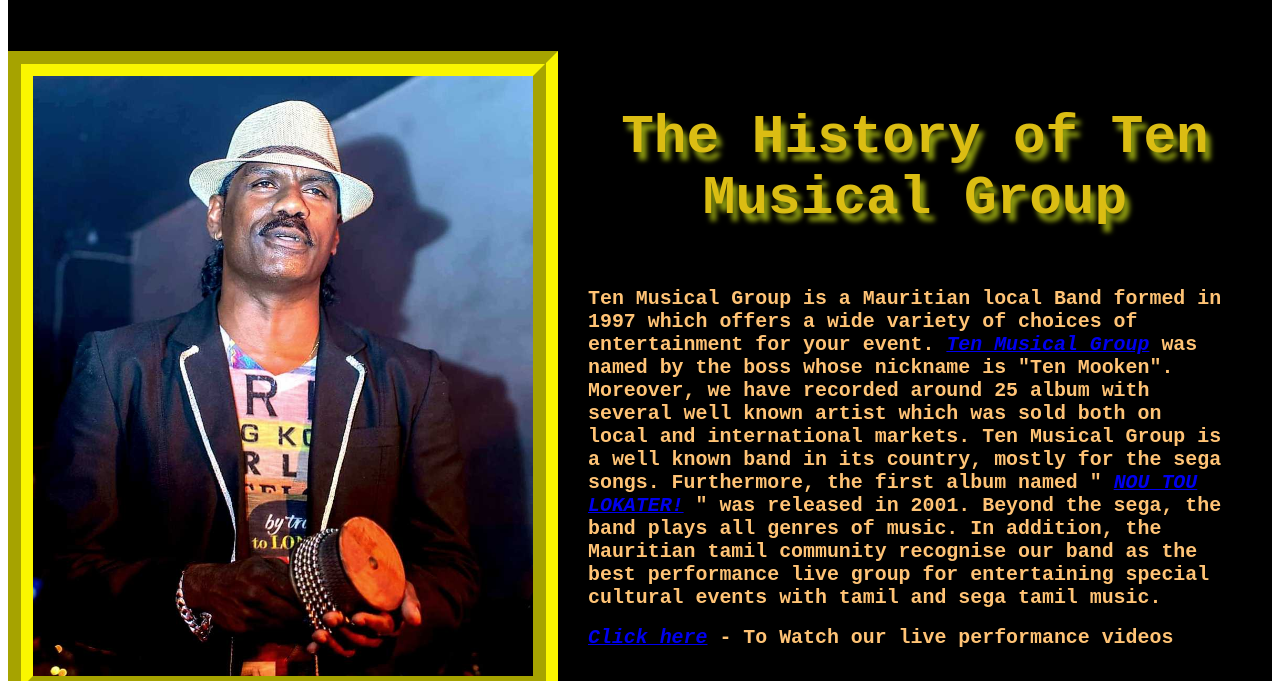
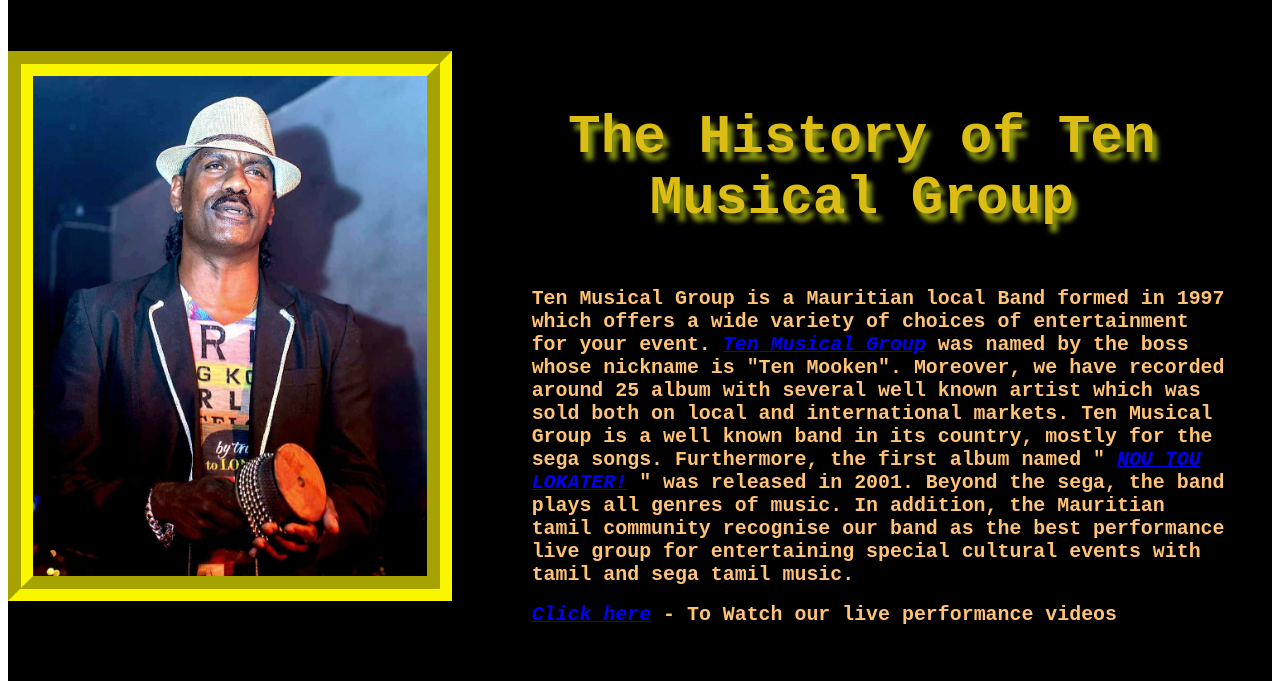
Before and after one commit to davisen1097/web-portfolio, a plain HTML site: page index.html in a window 1280 px wide. Shown: the part 1279-1960 px from the top of the page. Drawn offline with Linux system fonts and the light colour scheme.

Commit message:
last final website updated version

```diff
--- a/css/main.css
+++ b/css/main.css
@@ -88,7 +88,7 @@ header {
   color: rgb(255, 195, 117);
   font-size: 0.83em;
   padding-top: 5px;
-  padding-left: 30px;
+  padding-left: 80px;
   padding-right: 40px;
 }
 
@@ -166,7 +166,7 @@ header {
   flex-grow: 1;
 }
 
-@media only screen and (min-width: 1000px) {
+@media only screen and (min-width: 768px) {
   .row {
     flex-direction: row;
   }
@@ -179,11 +179,11 @@ header {
   border-style: groove;
   border-width: 25px;
   display: block;
-  width: 500;
   height: 100%;
   margin: 0 auto;
 }
 
 .col-2-3 {
-  flex-grow: 5;
+  flex-grow: 2;
+
 }
--- a/index.html
+++ b/index.html
@@ -101,7 +101,7 @@
         <div class="description" id = "description">
           <div class="row">
             <div class="col-1-3">
-              <img src="images/description1.jpg" height="600" style="width: 500" alt=""/>
+              <img src="images/description1.jpg" height="500" style="width: max-width;" alt="" />
             </div>
             <div class="col-2-3">
               <div class="titledescription">
```
